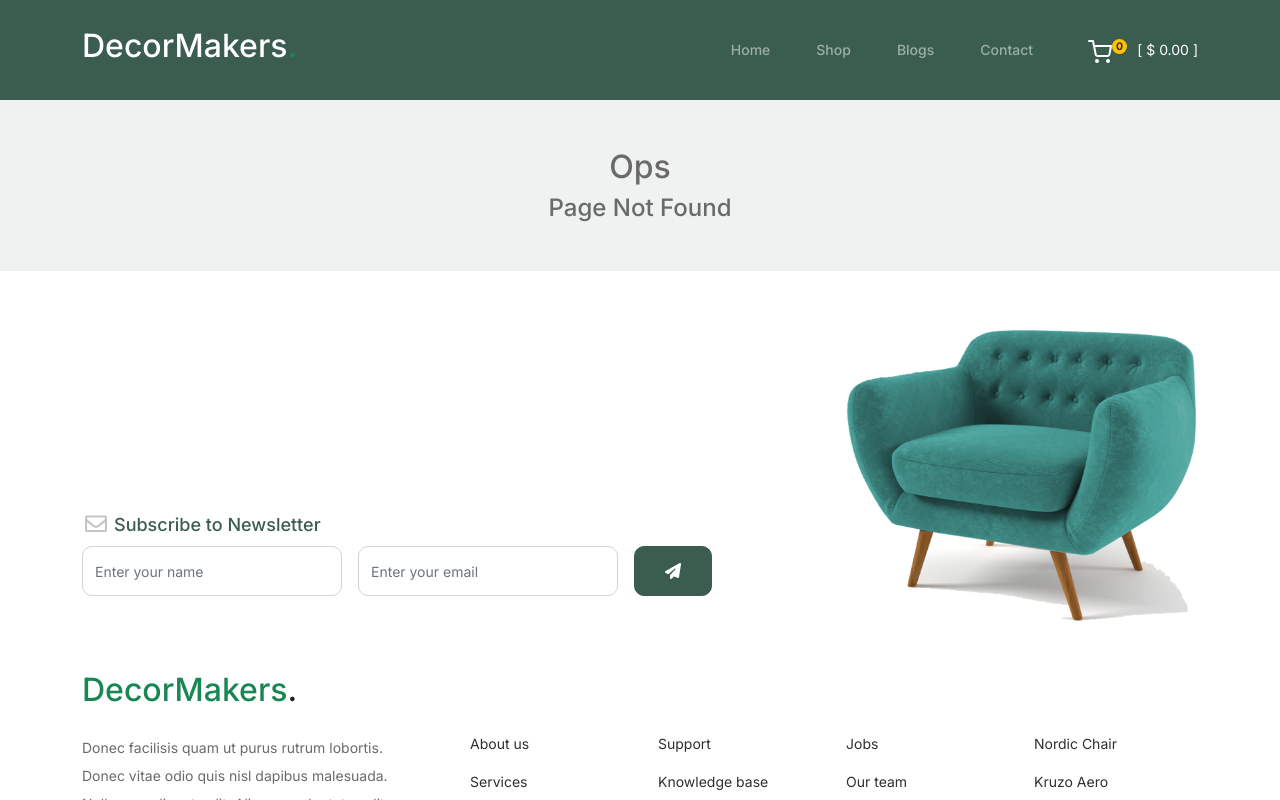
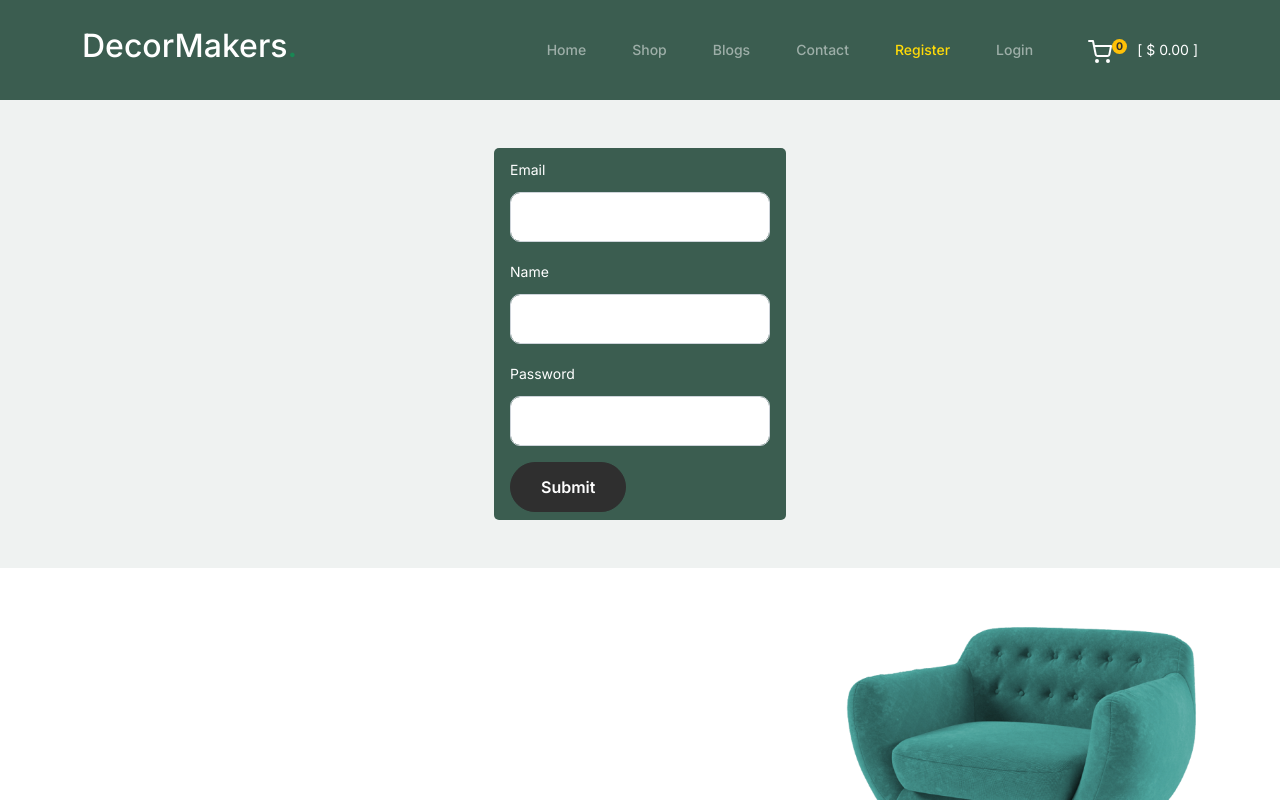
Before and after one commit to junaid50905/decoreMakers, a React (Vite) app: page /register in a window 1280 px wide. Shown: the top 800 px of the page. Built offline with nearby package versions, Linux system fonts and the light colour scheme.

Commit message:
complete registration

```diff
--- a/package.json
+++ b/package.json
@@ -11,11 +11,13 @@
     },
     "dependencies": {
         "@reduxjs/toolkit": "^1.9.5",
+        "axios": "^1.4.0",
         "bootstrap": "^5.3.1",
         "react": "^18.2.0",
         "react-dom": "^18.2.0",
         "react-redux": "^8.1.2",
         "react-router-dom": "^6.15.0",
+        "react-toastify": "^9.1.3",
         "redux": "^4.2.1"
     },
     "devDependencies": {
--- a/src/App.css
+++ b/src/App.css
@@ -2,3 +2,9 @@
     color: rgb(255, 218, 8)!important;
     opacity: 1 !important;
 }
+
+.form {
+    background-color: #3b5d50;
+    color: white;
+    border-radius: 5px;
+}
--- a/src/App.jsx
+++ b/src/App.jsx
@@ -12,6 +12,9 @@ import Product from "./pages/Product"
 import ErrorPage from "./pages/ErrorPage"
 import Checkout from "./pages/Checkout"
 import ContactUs from "./pages/ContactUs"
+import Register from "./components/Register"
+import Login from "./components/Login"
+import CheckToaster from "./pages/CheckToaster"
 const App = () => {
   return (
     <>
@@ -25,6 +28,9 @@ const App = () => {
         <Route path="/blogs" element={<Blogs />} />
         <Route path="/blogs/:title" element={<Blog/>} />
         <Route path="/contact-us" element={<ContactUs/>} />
+        <Route path="/register" element={<Register/>} />
+        <Route path="/login" element={<Login/>} />
+        <Route path="/check" element={<CheckToaster/>} />
         <Route path="/*" element={<ErrorPage/>} />
       </Routes>
       <Footer/>
--- /dev/null
+++ b/src/components/Login.jsx
@@ -0,0 +1,22 @@
+
+const Login = () => {
+  return (
+      <section className="container p-5 w-100 h-100 d-flex justify-content-center align-items-center">
+          <div className="form py-2 px-3">
+              <form>
+                  <div className="mb-3">
+                      <label htmlFor="email" className="form-label">Email</label>
+                      <input type="email" name="email" className="form-control" id="email" aria-describedby="emailHelp" />
+                  </div>
+                  <div className="mb-3">
+                      <label htmlFor="password" className="form-label">Password</label>
+                      <input type="password" name="password" className="form-control" id="password" />
+                  </div>
+                  <button type="submit" className="btn btn-dark">Submit</button>
+              </form>
+          </div>
+      </section>
+  )
+}
+
+export default Login
--- a/src/components/Navbar.jsx
+++ b/src/components/Navbar.jsx
@@ -25,6 +25,8 @@ const Navbar = () => {
                           <li className='nav-item'><NavLink className="nav-link" to={'/shop'}>Shop</NavLink></li>
                           <li className='nav-item'><NavLink className="nav-link" to={'/blogs'}>Blogs</NavLink></li>
                           <li className='nav-item'><NavLink className="nav-link" to={'/contact-us'}>Contact</NavLink></li>
+                          <li className='nav-item'><NavLink className="nav-link" to={'/register'}>Register</NavLink></li>
+                          <li className='nav-item'><NavLink className="nav-link" to={'/login'}>Login</NavLink></li>
                       </ul>
                       <ul className='mt-3' style={{ listStyle: 'none' }}>
                           <li>
--- /dev/null
+++ b/src/components/Register.jsx
@@ -0,0 +1,89 @@
+import axios from "axios";
+import { useState } from "react"
+import { useNavigate } from "react-router-dom";
+import {  toast } from 'react-toastify';
+
+const Register = () => {
+    // user data
+    const [email, setEmail] = useState('');
+    const [name, setName] = useState('');
+    const [password, setPassword] = useState('');
+
+    // errors
+    const [emailError, SetEmailError] = useState(null)
+    const [nameError, setNameError] = useState(null)
+    const [passwordError, setPasswordError] = useState(null)
+
+    // loading
+    const [loading, setLoading] = useState(false)
+
+    // navigate
+    const navigate = useNavigate()
+
+
+
+    // registration Form Submit Handler
+    const registrationFormSubmitHandler = async (e)=>{
+        e.preventDefault()
+
+        try {
+            setLoading(true)
+            const response = await axios.post('http://127.0.0.1:8000/api/register', { email, name, password })
+            if (response.data.status === 'success') {
+
+                // setLoading
+                setLoading(false)
+
+                // Navigate first and then show a toast notification
+                navigate('/shop');
+                setEmail('');
+                setName('');
+                setPassword('');
+
+                toast(response.data.message, {
+                    autoClose: 3000, // Auto close the notification after 3 seconds
+                });
+
+            }
+        } catch (error) {
+            if (error.response && error.response.data.errors) {
+                const errors = error.response.data.errors
+                SetEmailError(errors.email ? errors.email[0] : null)
+                setNameError(errors.name ? errors.name[0] : null)
+                setPasswordError(errors.password ? errors.password[0] : null)
+            }
+            // setLoading
+            setLoading(false)
+        }
+
+    }
+
+  return (
+    <>
+          <section className="container p-5 w-100 h-100 d-flex justify-content-center align-items-center">
+              <div className="form py-2 px-3">
+                  <form onSubmit={registrationFormSubmitHandler}>
+                      <div className="mb-3">
+                          <label htmlFor="email" className="form-label">Email</label>
+                          <input type="email" name="email" value={email} onChange={e => setEmail(e.target.value)} className="form-control" id="email" />
+                          {emailError && (<p className="text-danger">{emailError}</p>)}
+                      </div>
+                      <div className="mb-3">
+                          <label htmlFor="name" className="form-label">Name</label>
+                          <input type="text" name="name" value={name} onChange={e => setName(e.target.value)} className="form-control" id="name" />
+                          {nameError && (<p className="text-danger">{nameError}</p>)}
+                      </div>
+                      <div className="mb-3">
+                          <label htmlFor="password" className="form-label">Password</label>
+                          <input type="password" name="password" value={password} onChange={e => setPassword(e.target.value)} className="form-control" id="password" />
+                          {passwordError && (<p className="text-danger">{passwordError}</p>)}
+                      </div>
+                      <button type="submit" className="btn btn-dark">{loading ? "Submitting..." : "Submit"}</button>
+                  </form>
+              </div>
+          </section>
+    </>
+  )
+}
+
+export default Register
--- a/src/main.jsx
+++ b/src/main.jsx
@@ -7,12 +7,14 @@ import { BrowserRouter } from "react-router-dom";
 import { Provider } from 'react-redux';
 import {store} from './app/store.js'
 
+import { ToastContainer } from 'react-toastify';
+import "react-toastify/dist/ReactToastify.css";
+
 import './assets/css/bootstrap.min.css'
 import './assets/css/style.css'
 
 import './assets/js/bootstrap.bundle.min'
 import './assets/js/custom.js'
-
 
 
 
@@ -24,5 +26,6 @@ ReactDOM.createRoot(document.getElementById('root')).render(
         <App />
       </BrowserRouter>
     </Provider>
+    <ToastContainer/>
   </>,
 )
--- /dev/null
+++ b/src/pages/CheckToaster.jsx
@@ -0,0 +1,16 @@
+import { ToastContainer, toast } from 'react-toastify';
+
+import 'react-toastify/dist/ReactToastify.css';
+
+const CheckToaster = () => {
+    const notify = () => toast("Wow so easy !");
+
+  return (
+    <div>
+          <button onClick={notify}>Notify !</button>
+          <ToastContainer />
+    </div>
+  )
+}
+
+export default CheckToaster
```
Also changed, not shown: 1 other file (tests, documents, lock files or other folders).
